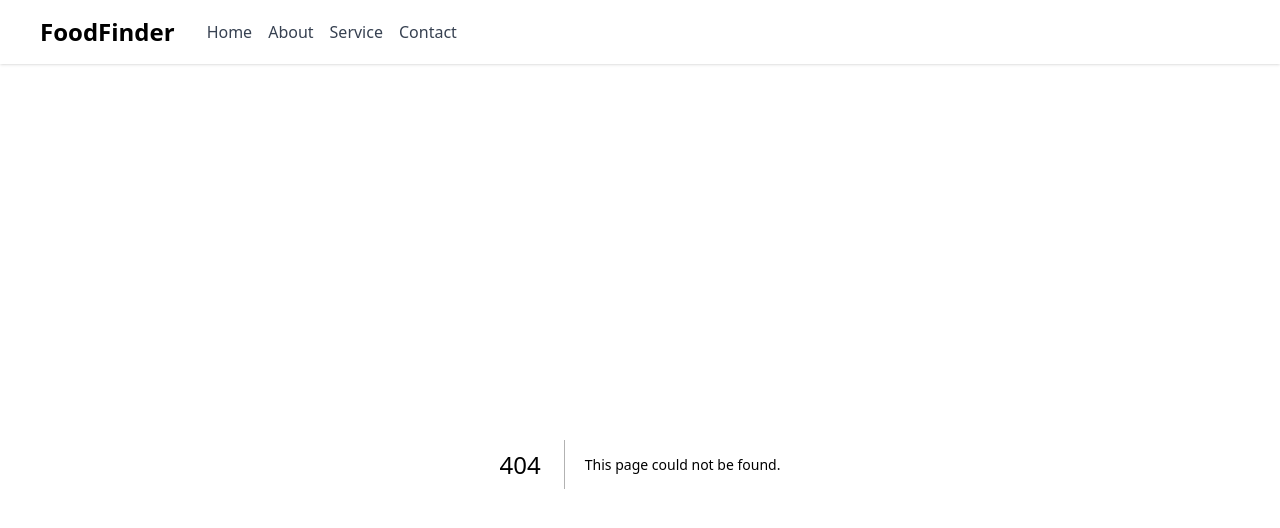
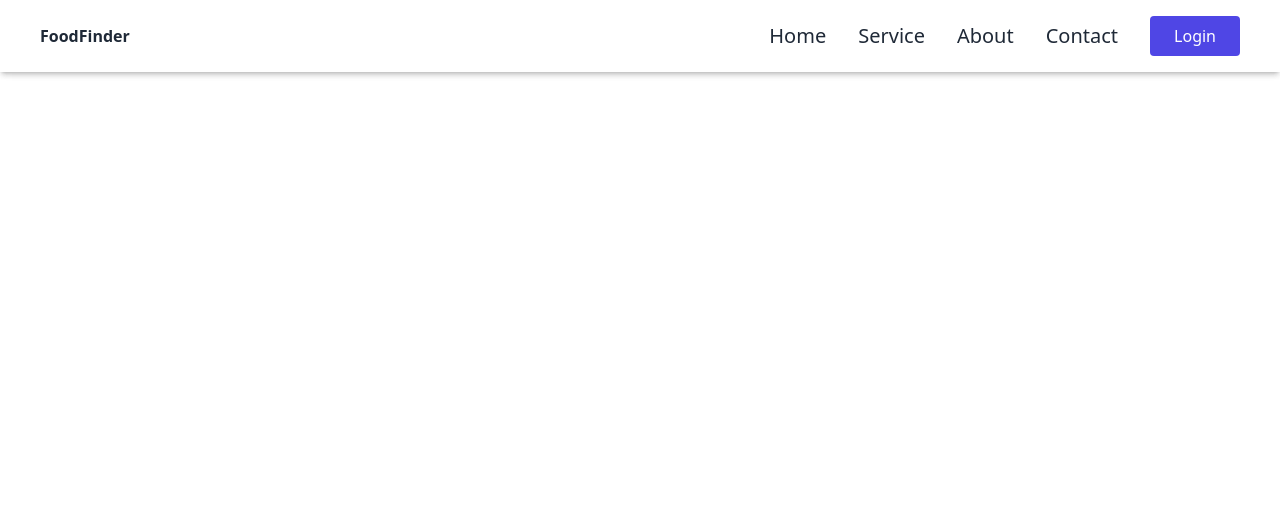
Before and after one commit to gdodd1/FoodFinder, a Next.js app: page /components/Navbar in a window 1280 px wide. Before the commit this address had no page. Shown: the top 528 px of the page. Built offline with nearby package versions, Linux system fonts and the light colour scheme; what tw-elements would draw is missing.

Commit message:
Refactored Navbar and added Button component

```diff
--- a/pages/_app.tsx
+++ b/pages/_app.tsx
@@ -1,14 +1,14 @@
 import '../styles/globals.css'
 import type { AppProps } from 'next/app'
-import Navbar from './components/navbar'
+import Navbar from './components/Navbar'
 
 
 function MyApp({ Component, pageProps }: AppProps) {
   return (
     <>
       <Navbar />
-
       <Component {...pageProps} />
+      <div className="bg-white w-full h-screen"></div>
 
     </>
   )
--- /dev/null
+++ b/pages/components/Button.tsx
@@ -0,0 +1,11 @@
+import React from 'react'
+
+const Button = (props) => {
+    return (
+        <button className="bg-indigo-600 text-white py-2 px-6 rounded md:ml-8 hover:bg-indigo-500 duration-500">
+            {props.children}
+        </button>
+    )
+}
+
+export default Button
--- /dev/null
+++ b/pages/components/Navbar.tsx
@@ -0,0 +1,55 @@
+import React from 'react'
+import Button from './Button'
+import Link from "next/link";
+
+const Navbar = () => {
+  let Links = [
+    { name: "Home", link: "/" },
+    { name: "Service", link: "/" },
+    { name: "About", link: "/" },
+    { name: "Contact", link: "/" },
+  ]
+
+  return (
+    <div className="shadow-md w-full fixed top-0 left-0">
+      <div className="md:flex items-center justify-between bg-white py-4 md:px-10 px-7">
+        {/* Site Logo and Title */}
+        <div className="font-bold text-2x1 cursor-pointer flex items-center text-gray-800">
+          <span>
+            {/* Logo goes here */}
+          </span>
+          FoodFinder
+        </div>
+
+        {/* Menu Icon Work in Progress */}
+        <div className="text-3x1 absolute right-8 top-6 cursor-pointer md:hidden">
+
+        </div>
+
+        {/* Navlinks */}
+        <ul className="md:flex md:items-center md:pb-0 pb-12 absolute md:static bg-white md:z-auto
+        z-[-1] left-0 w-full md:w-auto md:pl-0 pl-9 transition-all duration-500 ease-in">
+          {
+            Links.map((Link) => (
+              <li key={Link.name} className="md:ml-8 text-xl md:my-0 my-7">
+                <a href={Link.link} className="text-gray-800 hover:text-gray-400 duration-500">{Link.name}</a>
+              </li>
+            ))
+          }
+
+          {/* Buttons */}
+          <Button>
+            Login
+            {/*
+            <Link href="./components/login" className="text-gray-800 text-sm">LOGIN</Link>
+            <Link href="./components/login" className="bg-indigo-600 px-4 py-2 rounded text-white hover:bg-indigo-500 text-sm">LOGIN</Link>
+            */}
+
+          </Button>
+        </ul>
+      </div>
+    </div>
+  )
+}
+
+export default Navbar
--- a/pages/components/navbar.tsx
+++ /dev/null
@@ -1,29 +0,0 @@
-
-import React, { Component } from 'react'
-import Link from "next/link";
-
-export default class navbar extends Component {
-  render() {
-    return (
-
-<header>
-  <nav>
-    <div className="">
-      <div className="flex justify-between h-16 px-10 shadow items-center">
-        <div className="flex items-center space-x-8">
-          <h1 className="text-xl lg:text-2xl font-bold cursor-pointer">FoodFinder</h1>
-          <div className="hidden md:flex justify-around space-x-4">
-            <a href="#" className="hover:text-indigo-600 text-gray-700">Home</a>
-            <a href="#" className="hover:text-indigo-600 text-gray-700">About</a>
-            <a href="#" className="hover:text-indigo-600 text-gray-700">Service</a>
-            <a href="#" className="hover:text-indigo-600 text-gray-700">Contact</a>
-          </div>
-        </div>
-      </div>
-    </div>
-  </nav>
-
-</header>
-    )
-  }
-}
--- a/pages/index.tsx
+++ b/pages/index.tsx
@@ -8,7 +8,7 @@
     <div className="bg-gray-100">
       {/* Google Map */}
       <div className="container mx-auto px-4 mb-4">
-        <SearchBar />
+        {/* <SearchBar /> */}
       </div>
 
       {/* Google Map */}
@@ -17,7 +17,7 @@
       </div>
 
       {/* Food Car */}
-      <div className="container mx-auto px-4">
+      <div className="container mx-auto px-4 mb-4">
         <RestaurantCard />
       </div>
     </div>
```
Also changed, not shown: tsconfig.json (+13 -3 lines).
